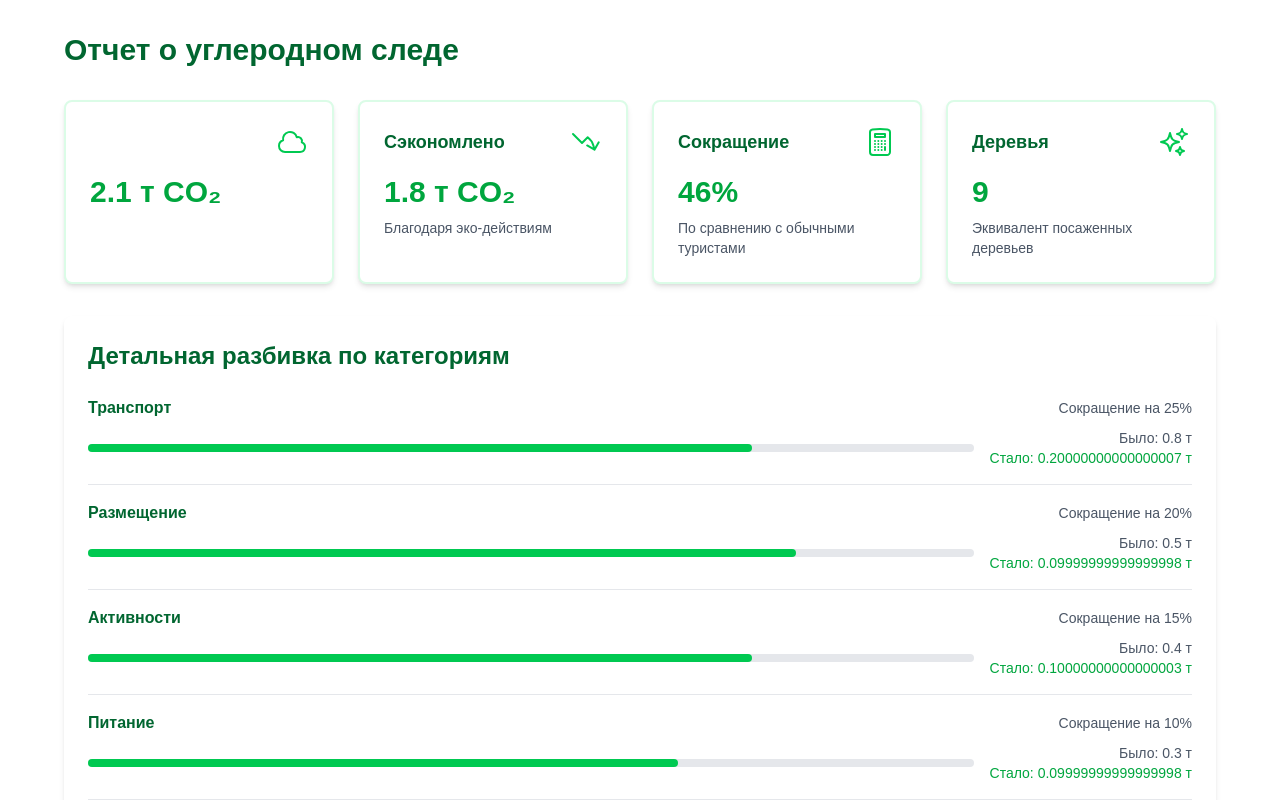
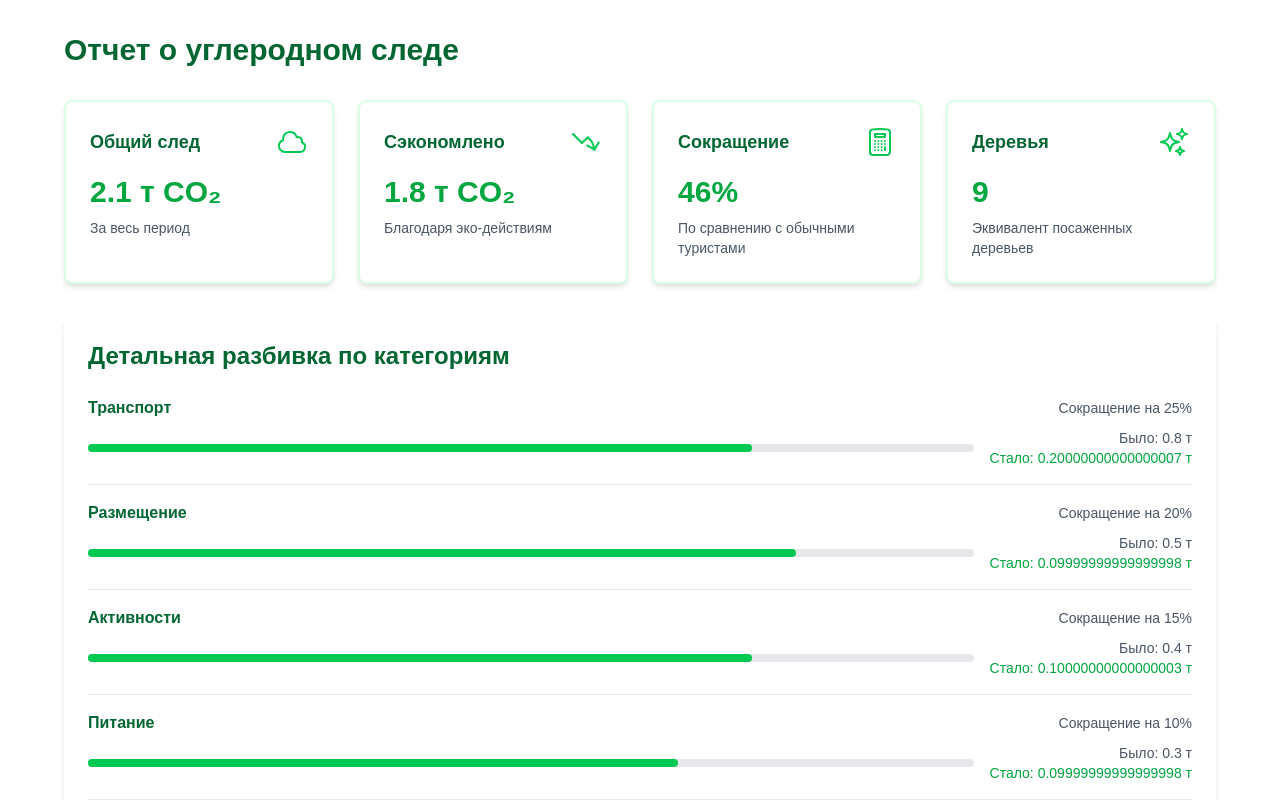
Before and after one commit to LeonidStepanovALA/travelcompanion, a Next.js app in the folder ECOSPUTNIK/: page /tourist/carbon-report in a window 1280 px wide. Shown: the top 800 px of the page. Built offline with nearby package versions, Linux system fonts and the light colour scheme.

Commit message:
Fix missing translation properties in carbon report page

```diff
--- a/ECOSPUTNIK/src/app/tourist/carbon-report/page.tsx
+++ b/ECOSPUTNIK/src/app/tourist/carbon-report/page.tsx
@@ -93,11 +93,11 @@ export default function CarbonReportPage() {
         <div className="grid grid-cols-1 sm:grid-cols-2 lg:grid-cols-4 gap-4 md:gap-6 mb-6 md:mb-8">
           <div className="bg-white p-4 md:p-6 rounded-lg shadow-md border-2 border-green-100">
             <div className="flex items-center justify-between mb-3 md:mb-4">
-              <h3 className="text-base md:text-lg font-semibold text-green-800">{t.totalFootprint}</h3>
+              <h3 className="text-base md:text-lg font-semibold text-green-800">Общий след</h3>
               <CloudIcon className="w-6 h-6 md:w-8 md:h-8 text-green-500" />
             </div>
             <p className="text-2xl md:text-3xl font-bold text-green-600">{mockCarbonData.summary.totalFootprint} т CO₂</p>
-            <p className="text-xs md:text-sm text-gray-600 mt-2">{t.forEntirePeriod}</p>
+            <p className="text-xs md:text-sm text-gray-600 mt-2">За весь период</p>
           </div>
 
           <div className="bg-white p-4 md:p-6 rounded-lg shadow-md border-2 border-green-100">
```
